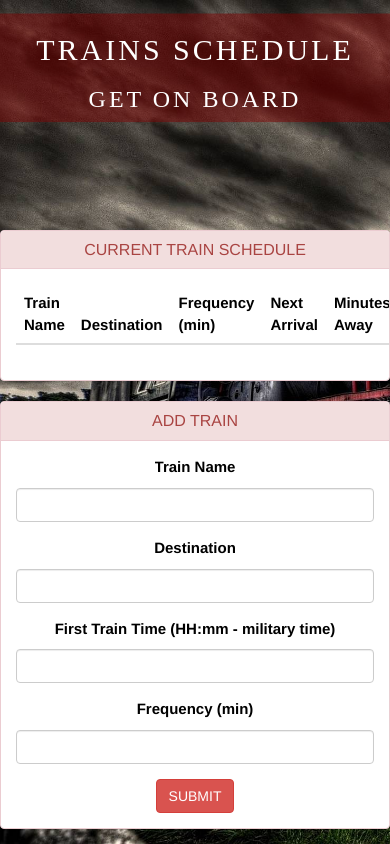
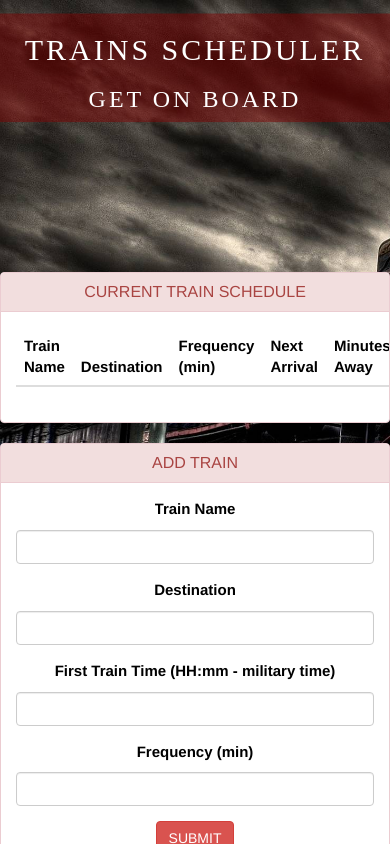
Before and after one commit to docvvk/Train-Scheduler, a plain HTML site: page index.html in a window 390 px wide. Drawn offline with nearby package versions, Linux system fonts and the light colour scheme; no server answers.

Commit message:
updating css

```diff
--- a/assets/slider.css
+++ b/assets/slider.css
@@ -54,7 +54,7 @@
 }
 .slText2 {
     position: relative;
-    top: 49%;
+    top: 54%;
     left: 50%;
     max-width: 100%;
     width: 100%;
@@ -193,9 +193,7 @@
     }
 }
 @media (max-width: 576px) {
-    * {
-        overflow: scroll;
-    }
+
     .slText {
         font-size: 2vw;
         padding: 0;
@@ -206,7 +204,7 @@
     }
     .slText2 {
         position: relative;
-        top: 51%;
+        top: 56%;
         font-size: 15px;
         max-width: 100%;
         padding: 0;
--- a/index.html
+++ b/index.html
@@ -23,7 +23,7 @@
           <div class="slItems">
             <div class="slItem" style="background-image: url('assets/images/bg-train.jpg');">
               <div class="slText">
-          <h2 class="text-center">Trains Schedule</h2>
+          <h2 class="text-center">Trains Scheduler</h2>
           <h3 class="text-center">Get On Board</h3>
         </div>
         <div class="slText2">
```
